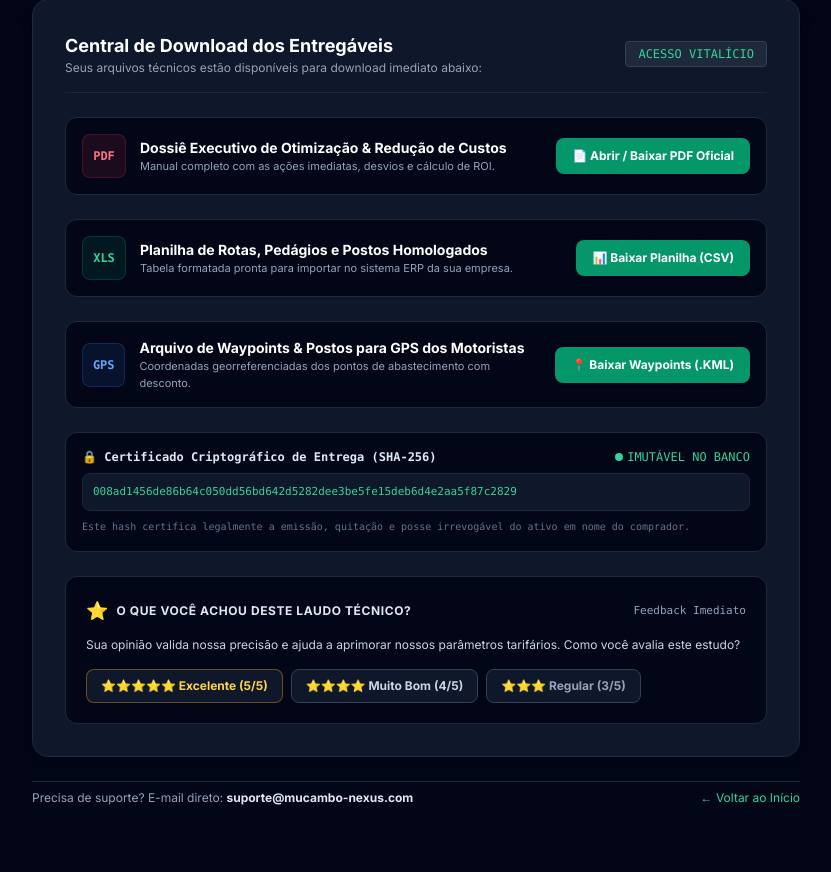
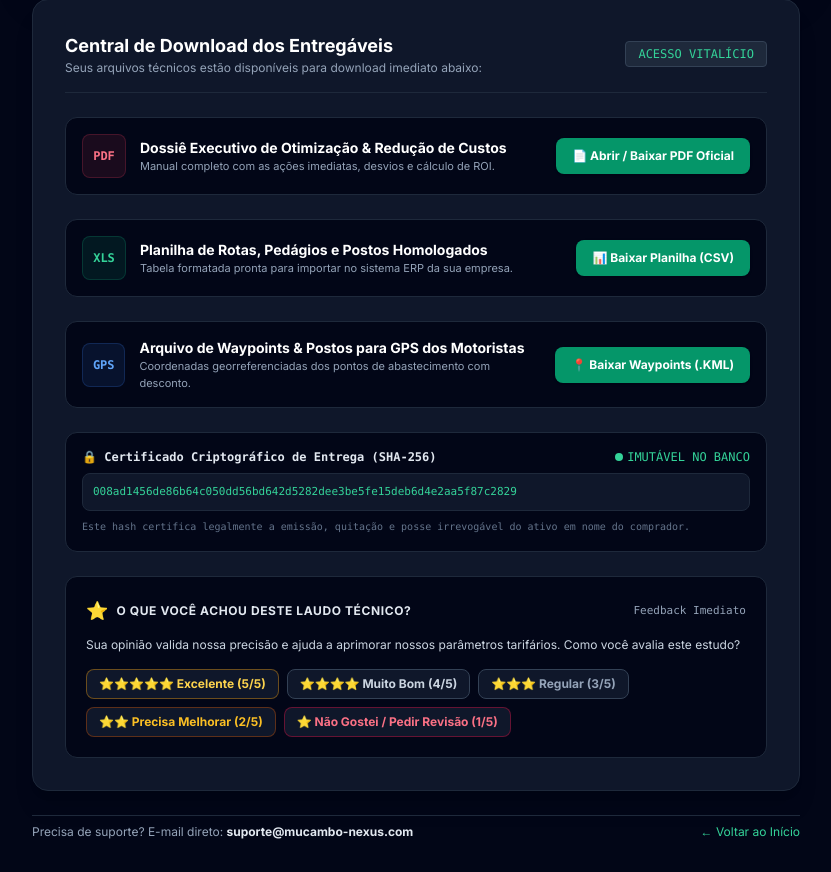
Before and after one commit to mlesant-14/mucambo-nexus, a FastAPI app: page /sucesso in a window 1280 px wide. Shown: the part 196-1068 px from the top of the page, without its empty margins (224-1055 px from the left). Before the commit the page ends 1001 px from the top, so only its background shows below. Run offline with FastAPI, Linux system fonts and the light colour scheme; some libraries are stand-ins or nearby versions.

Commit message:
feat(warranty): add 1-2 star handling with automatic 7-day warranty and refund protocol (Art. 49 CDC)

```diff
--- a/web/templates/sucesso.html
+++ b/web/templates/sucesso.html
@@ -123,17 +123,24 @@
 
         <!-- Star Buttons -->
         <div class="flex flex-wrap items-center gap-2 pt-1" id="starButtons">
-          <button type="button" onclick="selectStar(5)" class="px-3.5 py-2 rounded-lg bg-slate-900 border border-amber-500/40 hover:bg-amber-500/20 text-amber-300 font-bold text-xs flex items-center gap-1.5 transition cursor-pointer">
+          <button type="button" onclick="selectStar(5)" class="px-3 py-1.5 rounded-lg bg-slate-900 border border-amber-500/40 hover:bg-amber-500/20 text-amber-300 font-bold text-xs flex items-center gap-1 transition cursor-pointer">
             ⭐⭐⭐⭐⭐ Excelente (5/5)
           </button>
-          <button type="button" onclick="selectStar(4)" class="px-3.5 py-2 rounded-lg bg-slate-900 border border-slate-700 hover:bg-slate-800 text-slate-300 font-bold text-xs flex items-center gap-1.5 transition cursor-pointer">
+          <button type="button" onclick="selectStar(4)" class="px-3 py-1.5 rounded-lg bg-slate-900 border border-slate-700 hover:bg-slate-800 text-slate-300 font-bold text-xs flex items-center gap-1 transition cursor-pointer">
             ⭐⭐⭐⭐ Muito Bom (4/5)
           </button>
-          <button type="button" onclick="selectStar(3)" class="px-3.5 py-2 rounded-lg bg-slate-900 border border-slate-700 hover:bg-slate-800 text-slate-400 font-bold text-xs flex items-center gap-1.5 transition cursor-pointer">
+          <button type="button" onclick="selectStar(3)" class="px-3 py-1.5 rounded-lg bg-slate-900 border border-slate-700 hover:bg-slate-800 text-slate-400 font-bold text-xs flex items-center gap-1 transition cursor-pointer">
             ⭐⭐⭐ Regular (3/5)
+          </button>
+          <button type="button" onclick="selectStar(2)" class="px-3 py-1.5 rounded-lg bg-slate-900 border border-amber-800/60 hover:bg-amber-800/20 text-amber-400 font-bold text-xs flex items-center gap-1 transition cursor-pointer">
+            ⭐⭐ Precisa Melhorar (2/5)
+          </button>
+          <button type="button" onclick="selectStar(1)" class="px-3 py-1.5 rounded-lg bg-slate-900 border border-rose-800/60 hover:bg-rose-800/20 text-rose-400 font-bold text-xs flex items-center gap-1 transition cursor-pointer">
+            ⭐ Não Gostei / Pedir Revisão (1/5)
           </button>
         </div>
 
+        <!-- Positive Form for 3, 4, 5 stars -->
         <div id="feedbackFormExtra" class="space-y-2.5 pt-2 hidden">
           <label class="block text-[11px] font-semibold text-slate-300">O que mais agregou valor na sua operação?</label>
           <div class="flex flex-wrap gap-2 text-xs">
@@ -155,9 +162,46 @@
           </button>
         </div>
 
+        <!-- Negative Form for 1, 2 stars: Garantia e Reembolso -->
+        <div id="feedbackFormNegative" class="space-y-3 pt-2 hidden border-t border-rose-900/40 mt-2">
+          <div class="p-3 bg-rose-950/40 border border-rose-800/40 rounded-lg space-y-1">
+            <div class="text-xs font-bold text-rose-300 flex items-center gap-1.5">
+              <span>🛡️ GARANTIA INCONDICIONAL DE SATISFAÇÃO (Art. 49 do CDC)</span>
+            </div>
+            <p class="text-[11px] text-slate-300 leading-relaxed">
+              Lamentamos que o estudo não tenha atendido 100% da sua expectativa. Você tem direito à <strong>revisão técnica personalizada gratuita</strong> ou ao <strong>reembolso integral sem burocracia</strong>.
+            </p>
+          </div>
+
+          <label class="block text-[11px] font-semibold text-slate-300">Como prefere que nossa equipe proceda?</label>
+          <div class="space-y-1.5 text-xs">
+            <label class="flex items-center gap-2 p-2 bg-slate-900 border border-slate-800 rounded cursor-pointer hover:border-slate-700">
+              <input type="radio" name="support_choice" value="REVISAO_GRATUITA" checked class="text-blue-500">
+              <span><strong>Revisão Técnica Gratuita:</strong> Recalcular rotas para o modelo exato de caminhão ou rota da minha frota.</span>
+            </label>
+            <label class="flex items-center gap-2 p-2 bg-slate-900 border border-slate-800 rounded cursor-pointer hover:border-slate-700">
+              <input type="radio" name="support_choice" value="REEMBOLSO_TOTAL" class="text-rose-500">
+              <span><strong>Reembolso Integral:</strong> Devolver meu pagamento de R$ 97,00 no mesmo cartão/PIX.</span>
+            </label>
+          </div>
+
+          <div>
+            <textarea id="negativeComment" placeholder="Diga o que faltou no laudo para a sua frota..." rows="2" class="w-full bg-slate-900 border border-slate-800 rounded px-3 py-2 text-xs text-white placeholder-slate-500 outline-none focus:border-rose-500"></textarea>
+          </div>
+
+          <button onclick="submitNegativeFeedback()" id="btnSubmitNegative" class="px-5 py-2.5 rounded-lg bg-rose-700 hover:bg-rose-600 text-white font-bold text-xs transition cursor-pointer">
+            Acionar Suporte Prioritário / Garantia
+          </button>
+        </div>
+
         <div id="ratingSuccess" class="hidden p-3.5 bg-emerald-950/60 border border-emerald-500/50 rounded-lg text-xs text-emerald-300 space-y-1">
           <div class="font-bold font-mono">✓ AVALIAÇÃO PROTOCOLADA COM SUCESSO!</div>
           <p class="text-[11px] text-slate-300">Agradecemos a sua resposta. Sua avaliação foi registrada e ajuda a consolidar o índice de satisfação do MUCAMBO.</p>
+        </div>
+
+        <div id="warrantySuccess" class="hidden p-3.5 bg-rose-950/60 border border-rose-500/50 rounded-lg text-xs text-rose-300 space-y-1">
+          <div class="font-bold font-mono">✓ PROTOCOLO DE GARANTIA ABERTO: <span id="warrantyProtocol">GAR-91823</span></div>
+          <p class="text-[11px] text-slate-300">Recebemos sua solicitação. Nossa equipe de engenharia e financeiro entrará em contato via e-mail em até 2 horas úteis para efetuar a revisão gratuita ou o estorno imediato.</p>
         </div>
       </div>
 
@@ -179,7 +223,45 @@
     let currentRating = 5;
     function selectStar(stars) {
       currentRating = stars;
-      document.getElementById('feedbackFormExtra').classList.remove('hidden');
+      if (stars <= 2) {
+        document.getElementById('feedbackFormExtra').classList.add('hidden');
+        document.getElementById('feedbackFormNegative').classList.remove('hidden');
+      } else {
+        document.getElementById('feedbackFormNegative').classList.add('hidden');
+        document.getElementById('feedbackFormExtra').classList.remove('hidden');
+      }
+    }
+
+    async function submitNegativeFeedback() {
+      const btn = document.getElementById('btnSubmitNegative');
+      btn.disabled = true;
+      btn.innerText = 'Processando garantia...';
+
+      const choice = document.querySelector('input[name="support_choice"]:checked')?.value || 'REVISAO_GRATUITA';
+      const comment = document.getElementById('negativeComment').value;
+
+      try {
+        const res = await fetch('/api/report-rating', {
+          method: 'POST',
+          headers: {'Content-Type': 'application/json'},
+          body: JSON.stringify({
+            order_id: '{{ order_id }}',
+            company_name: 'Cliente Corporativo',
+            rating: currentRating,
+            liked_aspects: `ACIONOU_GARANTIA: ${choice}`,
+            comment: comment
+          })
+        });
+        const data = await res.json();
+        document.getElementById('starButtons').classList.add('hidden');
+        document.getElementById('feedbackFormNegative').classList.add('hidden');
+        document.getElementById('warrantyProtocol').innerText = data.protocol || 'GAR-91823';
+        document.getElementById('warrantySuccess').classList.remove('hidden');
+      } catch(e) {
+        alert('Erro ao registrar solicitação de garantia.');
+        btn.disabled = false;
+        btn.innerText = 'Acionar Suporte Prioritário / Garantia';
+      }
     }
 
     async function submitReportRating() {
```
